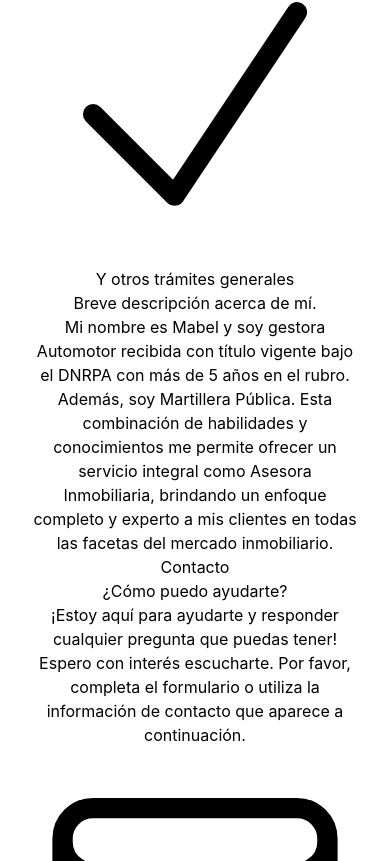
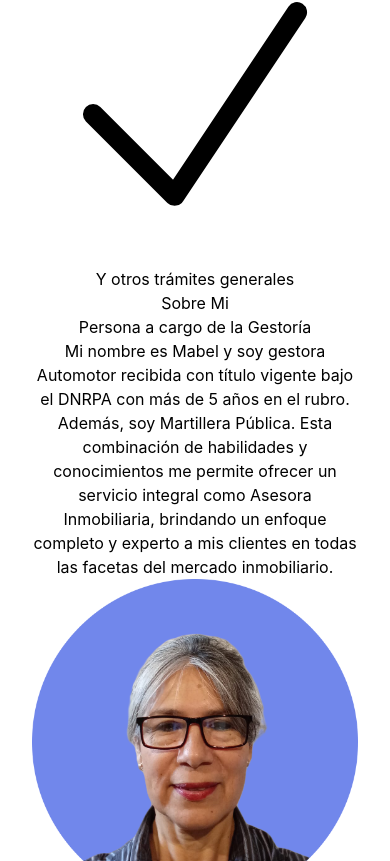
Before and after one commit to alvarezfelipedev/gestoria-mabel, a React (Vite) app: page / in a window 390 px wide. Shown: the part 11139-12000 px from the top of the page. Built offline with nearby package versions, Linux system fonts and the light colour scheme.

Commit message:
add foto de perfil

```diff
--- a/src/Components/Portada.jsx
+++ b/src/Components/Portada.jsx
@@ -61,8 +61,7 @@ function Portada() {
                 </div>
                 <div className="flex-1 max-w-xl mx-auto mt-14 xl:mt-0">
                     <div className="relative">
-                        <img src="/portada.svg" className="rounded-lg" alt="" />
-
+                        <img src="/portada.svg" className="rounded-lg" alt="Dibujo de autos violetas circulando por la calle frente a un edificio." />
                     </div>
                 </div>
             </div>
--- a/src/Components/SobreMi.jsx
+++ b/src/Components/SobreMi.jsx
@@ -3,8 +3,9 @@ function SobreMi() {
         <section id="sobre-mi" className="py-14">
             <div className="max-w-screen-xl mx-auto px-4 text-center text-gray-600 md:px-8">
                 <div className="max-w-2xl mx-auto">
+                    <h3 className="text-indigo-600 font-semibold">Sobre Mi</h3>
                     <h3 className="text-gray-800 text-2xl font-semibold sm:text-3xl">
-                        Breve descripción acerca de mí.
+                        Persona a cargo de la Gestoría
                     </h3>
                 </div>
                 <div className="mt-12">
@@ -14,10 +15,15 @@ function SobreMi() {
                                 Mi nombre es Mabel y soy gestora Automotor recibida con título
                                 vigente bajo el DNRPA con más de 5 años en el rubro. Además, soy
                                 Martillera Pública. Esta combinación de habilidades y
-                                conocimientos me permite ofrecer un servicio integral como Asesora
-                                Inmobiliaria, brindando un enfoque completo y experto a mis
-                                clientes en todas las facetas del mercado inmobiliario.
+                                conocimientos me permite ofrecer un servicio integral como
+                                Asesora Inmobiliaria, brindando un enfoque completo y experto a
+                                mis clientes en todas las facetas del mercado inmobiliario.
                             </p>
+                        </div>
+                        <div className="flex-1 lg:max-w-md lg:mt-0 mt-14 xl:mt-0 flex justify-center">
+                            <div className="relative w-48">
+                                <img src="/perfil.png" alt="Foto del rostro de Mabel, con un fondo violeta." />
+                            </div>
                         </div>
                     </div>
                 </div>
```
Also changed, not shown: public/perfil.png (added).
